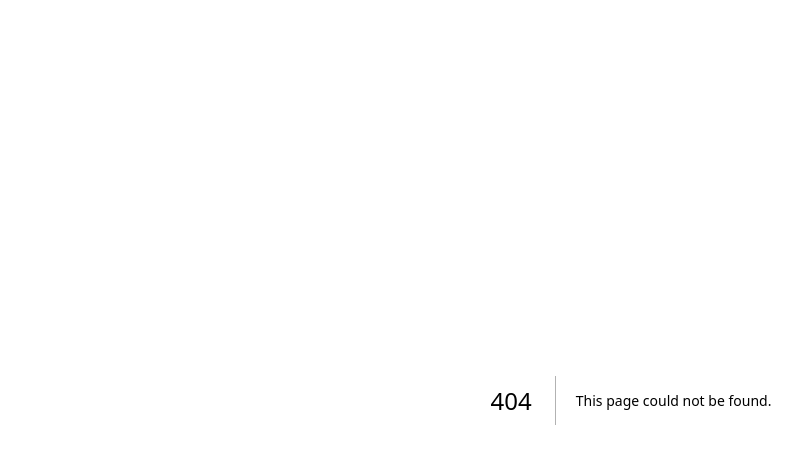
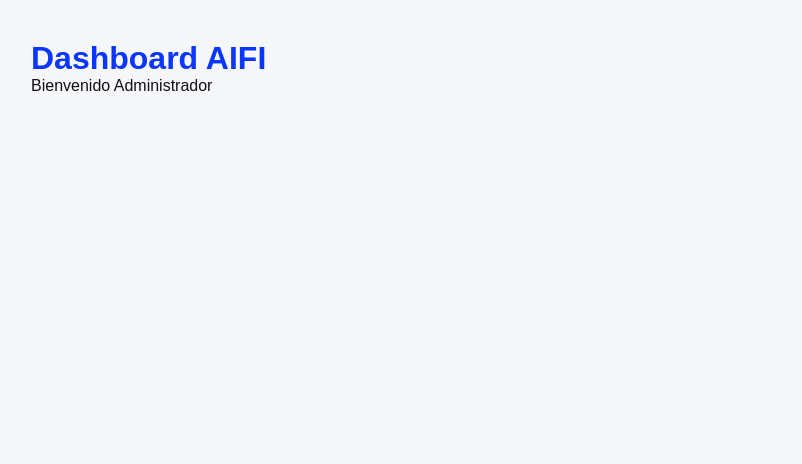
Before and after one commit to lideracademicoaifi-sketch/AIFI---TEST, a Next.js app: page /dashboard in a window 1280 px wide. Before the commit this address had no page. Shown: the top 464 px of the page, without its empty margins (9-811 px from the left). Built offline with nearby package versions, Linux system fonts and the light colour scheme.

Commit message:
Create page.js

```diff
--- /dev/null
+++ b/app/dashboard/page.js
@@ -0,0 +1,12 @@
+export default function Dashboard() {
+  return (
+    <main style={{
+      padding:'40px',
+      minHeight:'100vh',
+      background:'#f5f7fa'
+    }}>
+      <h1 style={{color:'#0A36FF'}}>Dashboard AIFI</h1>
+      <p>Bienvenido Administrador</p>
+    </main>
+  )
+}
```
